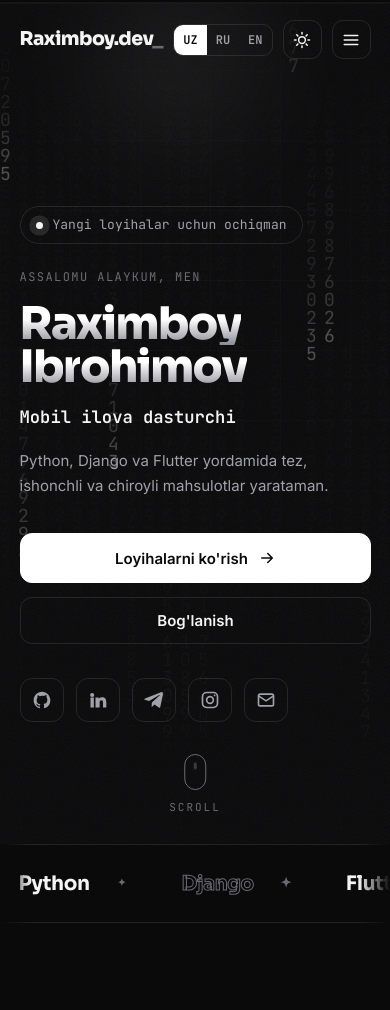
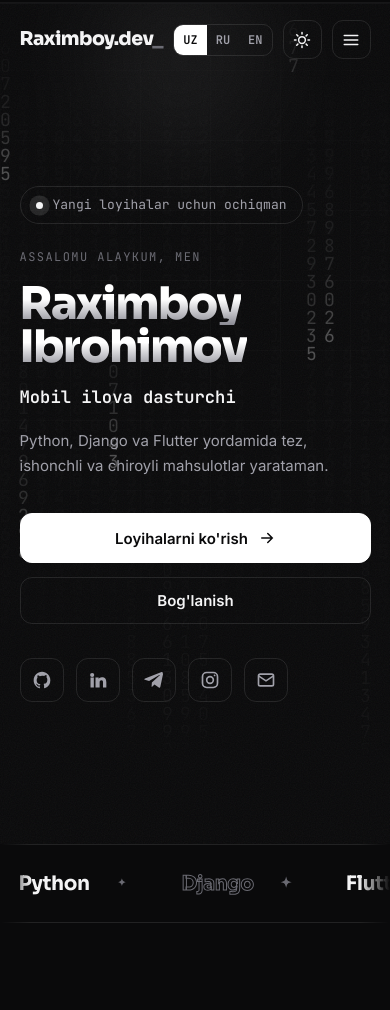
Before and after one commit to Raximboy7/Portfolio, a Django app: template portfolio/templates/portfolio/index.html in a window 390 px wide. Shown: the top 1010 px of the page. Run offline with Django 5.2, Linux system fonts and the light colour scheme; the template is opened without the code that fills it, so the values that code supplies are empty.

Commit message:
Telefonda hero scroll belgisi tuzatildi
Telefonda "sichqoncha" uslubidagi scroll indikatori mantiqsiz va ijtimoiy
ikonlarga siqilib qolardi — ≤600px da yashirildi. Hero'ga pastdan biroz
bo'shliq (padding-bottom) qo'shildi.

Co-Authored-By: Claude Opus 4.8 <noreply@anthropic.com>

```diff
--- a/portfolio/static/portfolio/css/style.css
+++ b/portfolio/static/portfolio/css/style.css
@@ -417,6 +417,11 @@ section { position: relative; padding: clamp(72px, 12vh, 140px) 0; z-index: 1; }
   .hero h1 { font-size: clamp(34px, 11.5vw, 48px); }
   .hero h1 .greet { font-size: 12px; }
   .typed-line { font-size: clamp(14px, 4.4vw, 18px); }
+  /* Telefonda "sichqoncha" scroll belgisi mantiqsiz va ijtimoiy ikonlarga
+     siqilib qoladi — shuning uchun yashiramiz (telefonda baribir scroll qilinadi). */
+  .scroll-hint { display: none; }
+  /* Hero kontenti markazda emas, biroz tepada tursin (toza ko'rinish uchun). */
+  .hero { padding-bottom: 40px; }
 }
 @media (max-width: 520px) {
   .stats { grid-template-columns: 1fr; }
```
